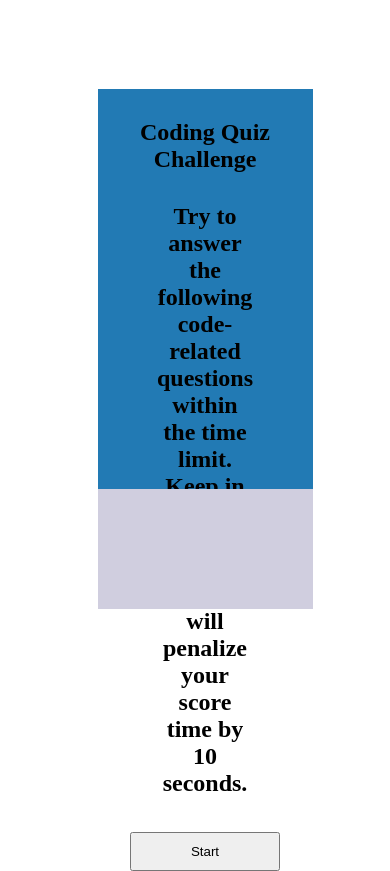
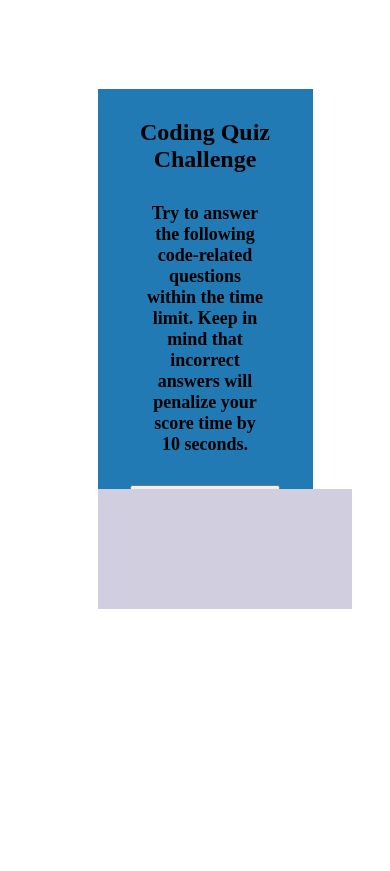
Before and after one commit to JSumis/04-homework, a plain HTML site: page index.html in a window 390 px wide. Shown: the part 111-982 px from the top of the page. After the commit the page ends 844 px from the top, so only its background shows below. Drawn offline with Linux system fonts and the light colour scheme.

Commit message:
added media queries to make it responsive

```diff
--- a/assets/css/style.css
+++ b/assets/css/style.css
@@ -12,21 +12,21 @@
   padding: 10px;
   height: 400px;
   text-align: center;
-    background-color:rgb(34, 122, 180);
-
+  background-color: rgb(34, 122, 180);
 }
 .instructions {
   left: 25%;
   top: 200px;
   margin: auto;
-    width: 50%;
+  width: 60%;
   padding: 10px;
   text-align: center;
+  font-size: 18px;
 }
 #start-button {
   left: 25%;
-    top: 200px;
-    margin-top: 25px;
+  top: 100px;
+  margin-top: 20px;
   width: 150px;
   padding: 10px;
   text-align: center;
@@ -40,7 +40,7 @@
   padding: 10px;
   height: 400px;
   text-align: center;
-    background-color:rgb(17, 5, 122);
+  background-color: rgb(17, 5, 122);
 }
 .answer-box {
   position: absolute;
@@ -51,7 +51,20 @@
   padding: 10px;
   height: 100px;
   text-align: center;
-    background-color:rgb(208, 206, 223);
+  background-color: rgb(208, 206, 223);
+}
 
-
+@media screen and (max-width: 992px) {
+    .blue-box {
+      width: 60%;
+      display: inline-block;
+      font-size: 20px;
     }
+  }
+  @media screen and (max-width: 400px) {
+    .answer-box {
+      width: 60%;
+      display: inline-block;
+      font-size: 20px;
+    }
+  }
```
Lines whose indentation alone changed are shown as unchanged.
